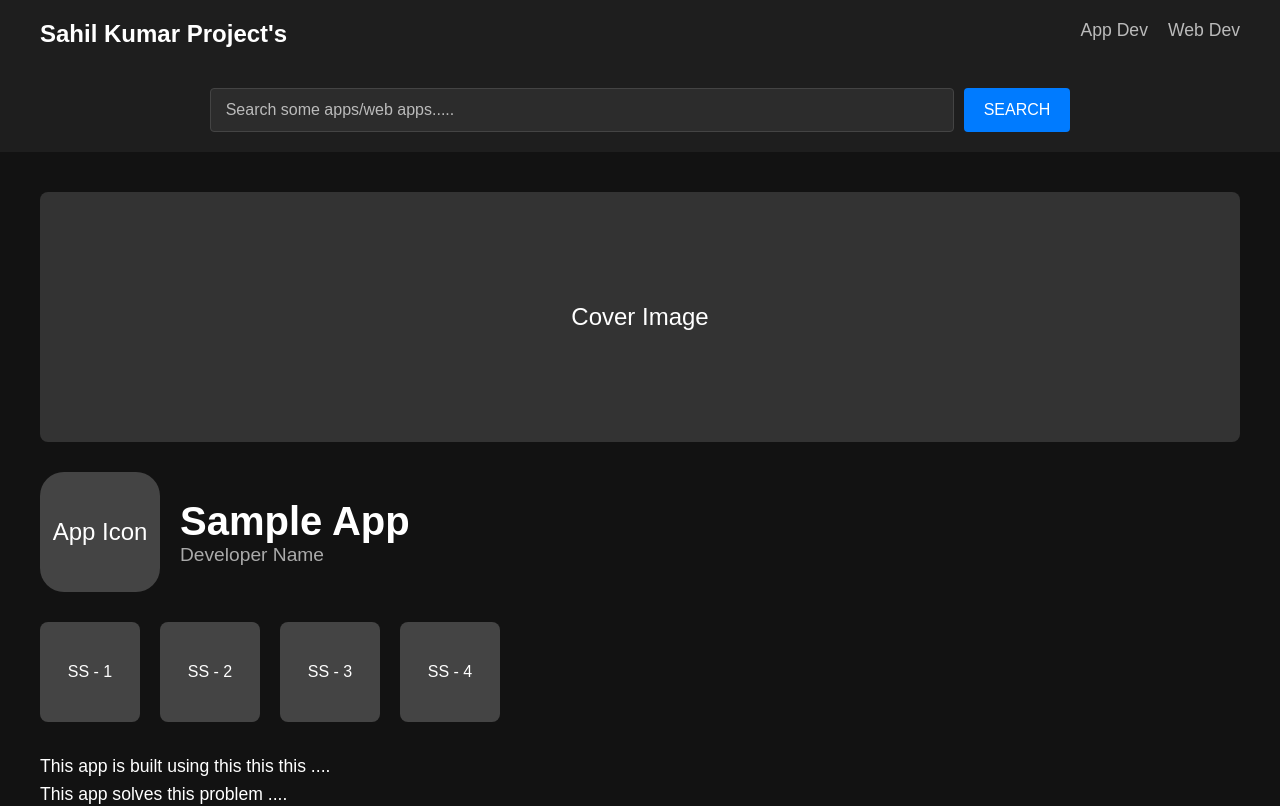
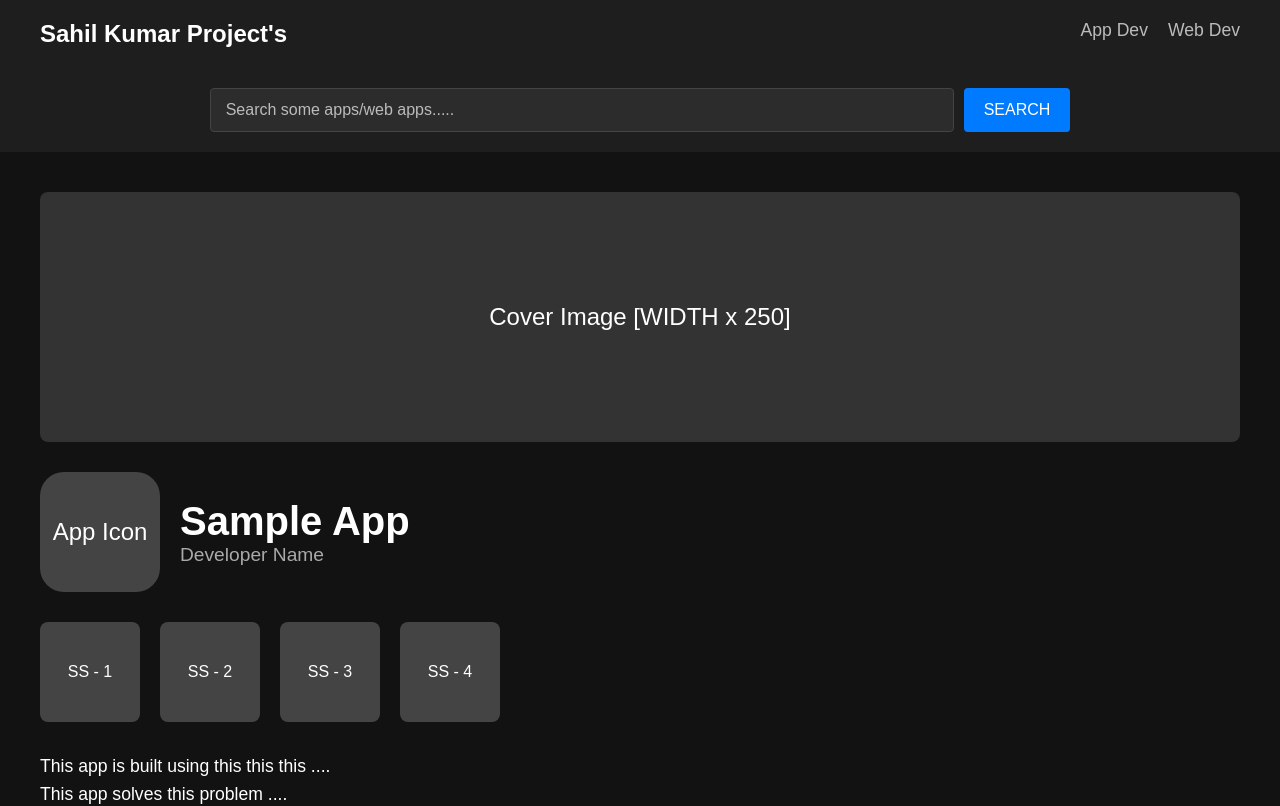
Before and after one commit to SahilKumarIN/AppHub, a React (Vite) app: page /app/1 in a window 1280 px wide. Shown: the top 806 px of the page. Built offline with nearby package versions, Linux system fonts and the light colour scheme.

Commit message:
cover image component

```diff
--- a/src/components/AppDetail.jsx
+++ b/src/components/AppDetail.jsx
@@ -18,6 +18,7 @@ const CoverImage = styled.div`
   align-items: center;
   justify-content: center;
   font-size: 1.5em;
+  overflow: hidden;
   color: #ffffff;
 `;
 
@@ -113,7 +114,16 @@ const AppDetail = () => {
 
   return (
     <DetailContainer>
-      <CoverImage>Cover Image</CoverImage>
+      <CoverImage>
+        {appDetail.coverImage ? (
+          <img
+            src={appDetail.coverImage}
+            style={{ width: "100%", height: "100%" }}
+          />
+        ) : (
+          "Cover Image [WIDTH x 250]"
+        )}
+      </CoverImage>
       <AppInfo>
         <AppIcon>App Icon</AppIcon>
         <AppDetails>
```
